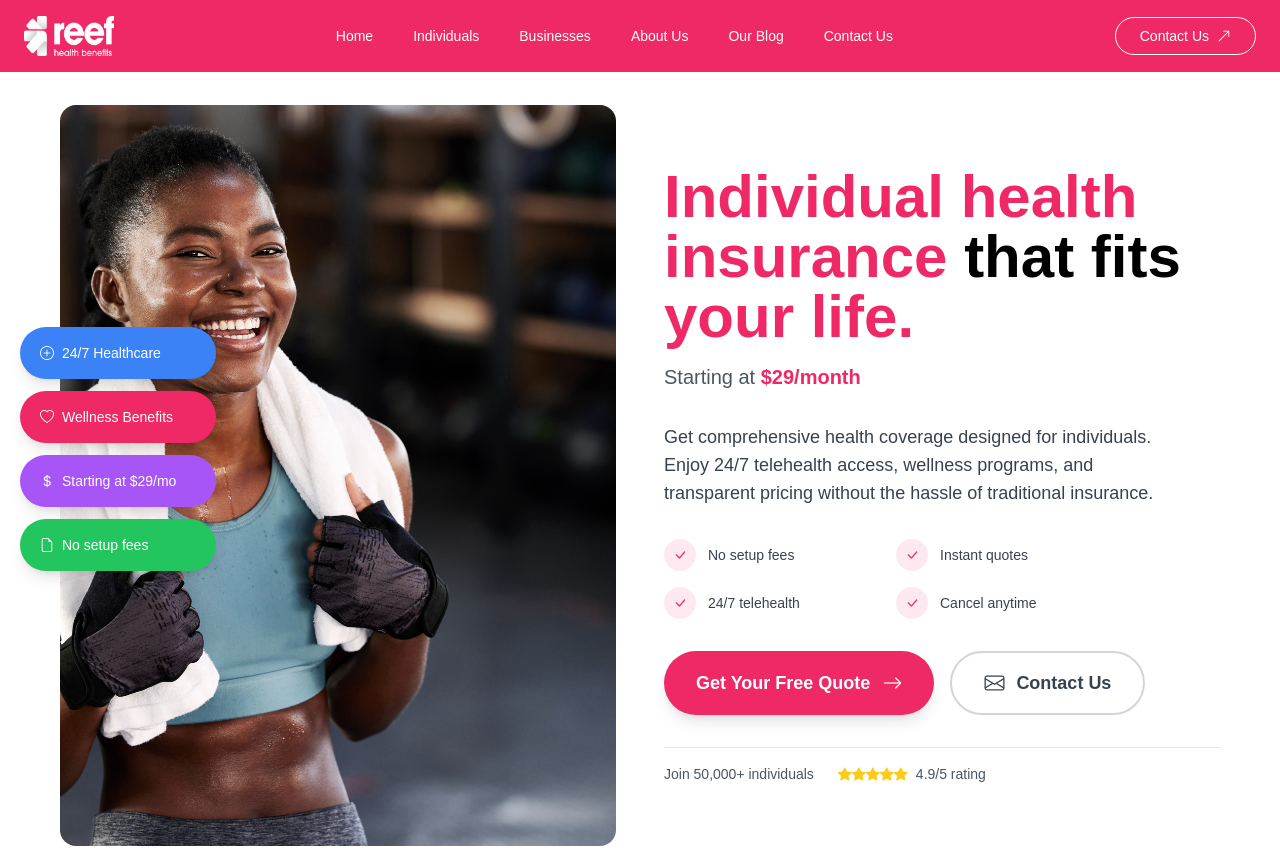
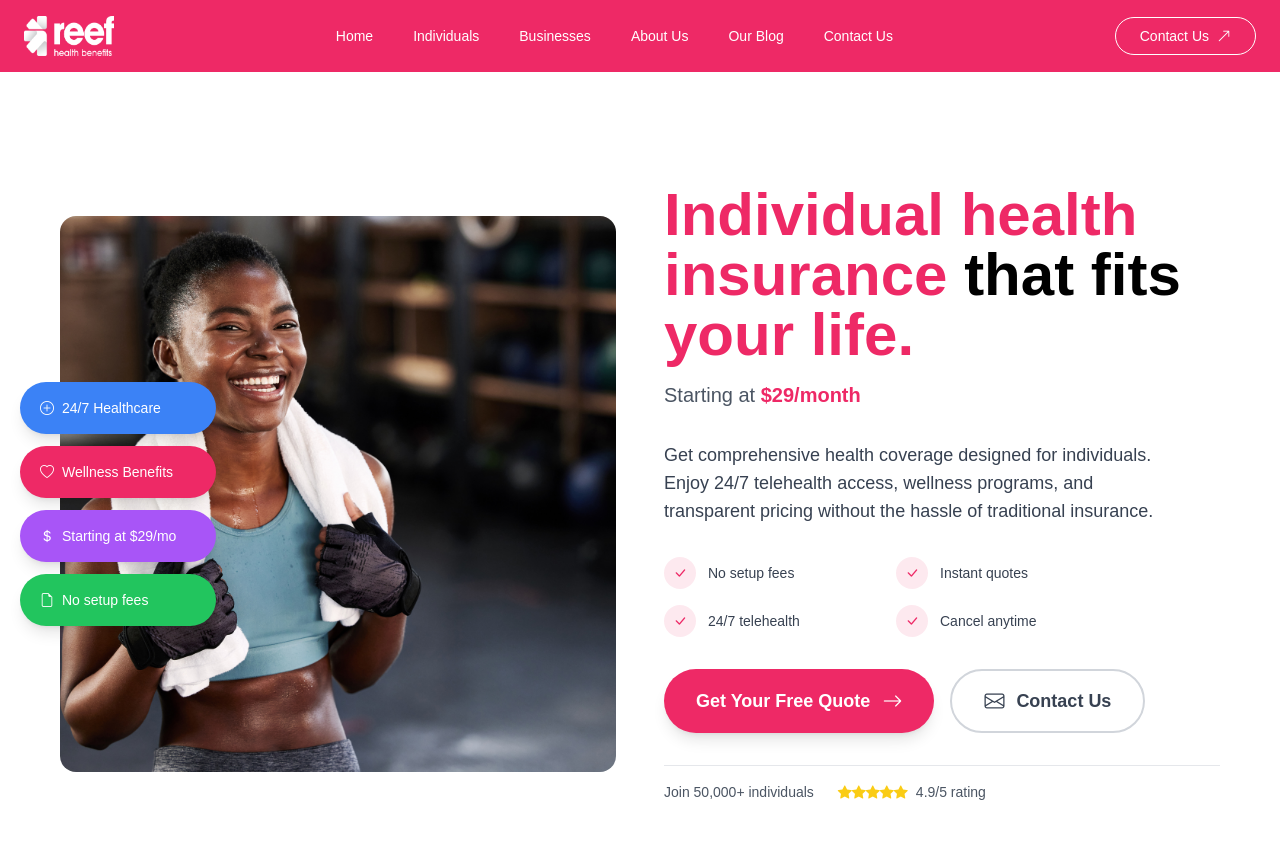
Before and after one commit to dieg0espx/ReefHealth, a Next.js app: page /individuals in a window 1280 px wide. Shown: the top 848 px of the page. Built offline with nearby package versions, Linux system fonts and the light colour scheme; no server answers.

Commit message:
Fix hero image height and adjust hero section layout on individuals page

```diff
--- a/pages/individuals.js
+++ b/pages/individuals.js
@@ -59,7 +59,7 @@ function Individuals() {
 
       <main className='max-w-[1500px] mx-auto px-4 sm:px-6 md:px-5 space-y-8 sm:space-y-10'>
         {/* Hero Section for Individuals */}
-        <div className="min-h-screen flex flex-col">
+        <div className="md:pt-20  flex flex-col">
           <section className="flex items-center justify-center px-4 sm:px-6 md:px-10 py-8 sm:py-10 flex-1">
             <div className="mx-auto w-full max-w-7xl">
               <div className="grid lg:grid-cols-2 gap-6 sm:gap-8 lg:gap-12 items-center">
@@ -71,8 +71,8 @@ function Individuals() {
                       src="/sport-woman.jpg"
                       alt="Individual healthcare coverage"
                       width={600}
-                      height={800}
-                      className="w-full aspect-[3/4] rounded-2xl object-cover object-center sm:object-center object-left"
+                      height={600}
+                      className="w-full aspect-square rounded-2xl object-cover object-center sm:object-center object-left"
                       priority
                     />
 
```
